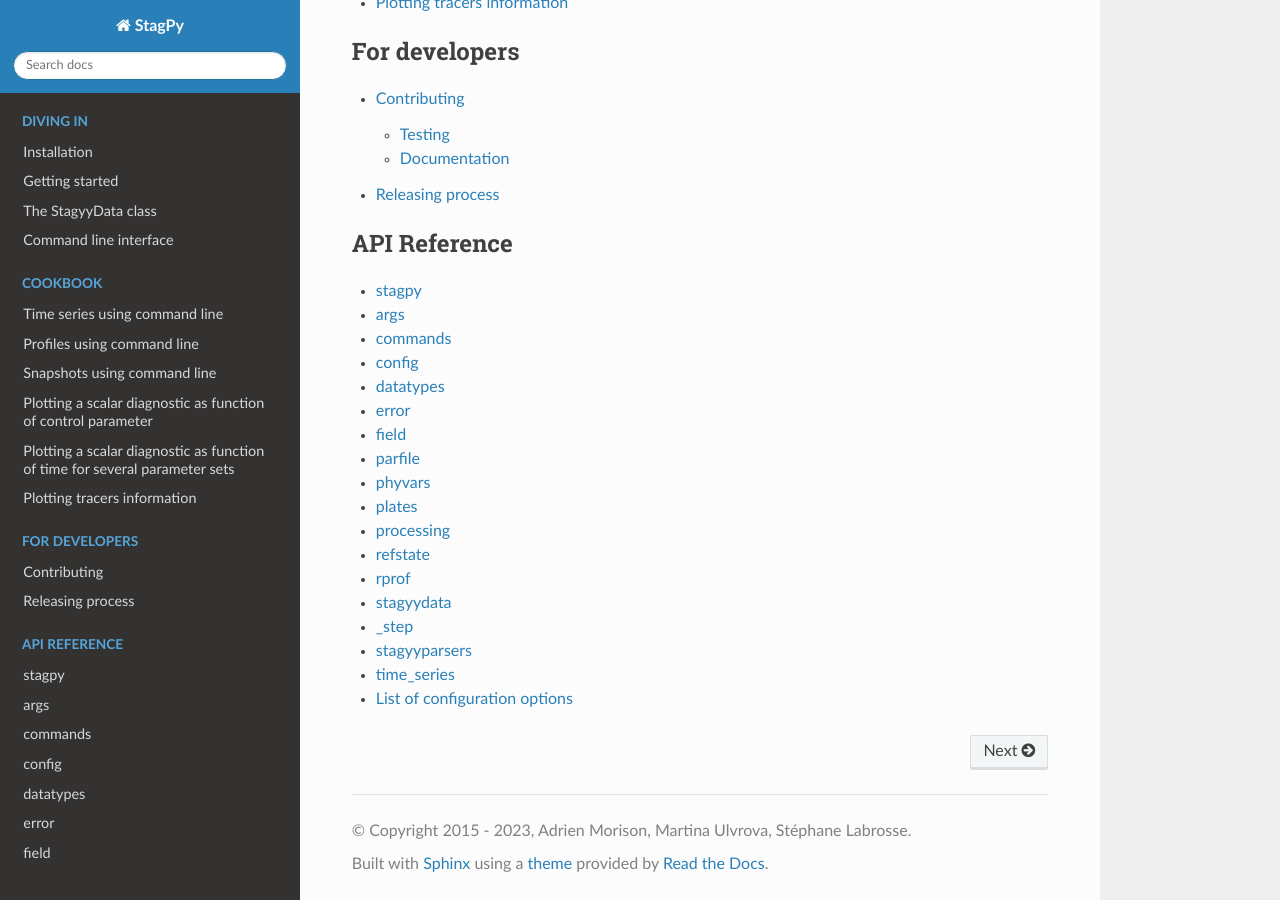
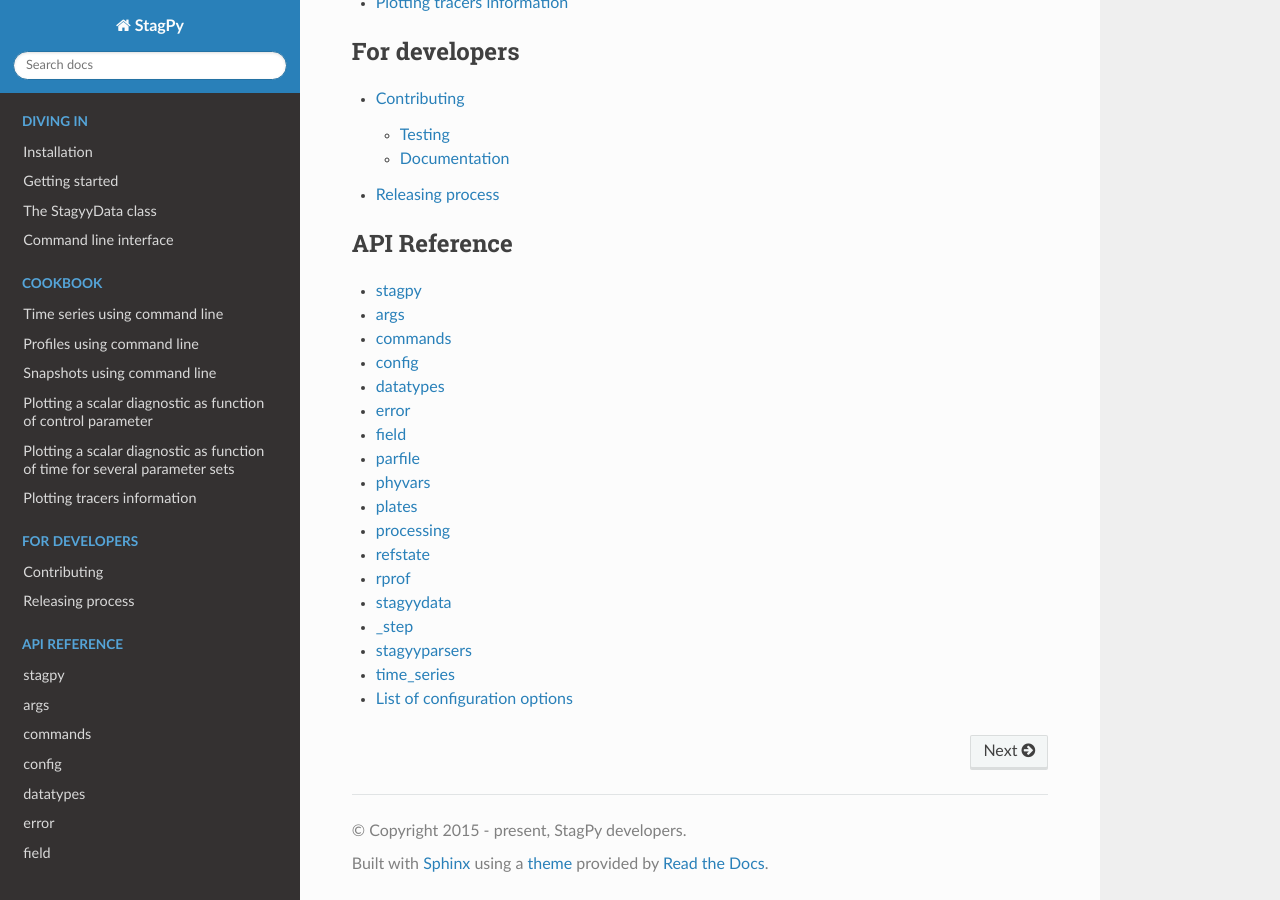
Before and after one commit to StagPython/StagPy, a Sphinx documentation site: the page built from docs/index.rst, in a window 1280 px wide and 900 px high, scrolled down 1022 px. Built offline with Sphinx 7.4.7 and the Read the Docs theme 2.0.0, drawn with Linux system fonts in a browser that asks for light colours; the version number could not be read and is left out.

Commit message:
copyright notice: end of range set to "present"
The initial year is the one that matters.

```diff
--- a/docs/conf.py
+++ b/docs/conf.py
@@ -52,7 +52,7 @@ templates_path = ["_templates"]
 
 # -- Project information -----------------------------------------------------
 project = "StagPy"
-copyright = "2015 - 2023, Adrien Morison, Martina Ulvrova, Stéphane Labrosse"
+copyright = "2015 - present, StagPy developers"
 author = "Adrien Morison, Martina Ulvrova, Stéphane Labrosse"
 
 # The full version, including alpha/beta/rc tags.
```
Also changed, not shown: 1 other file.
